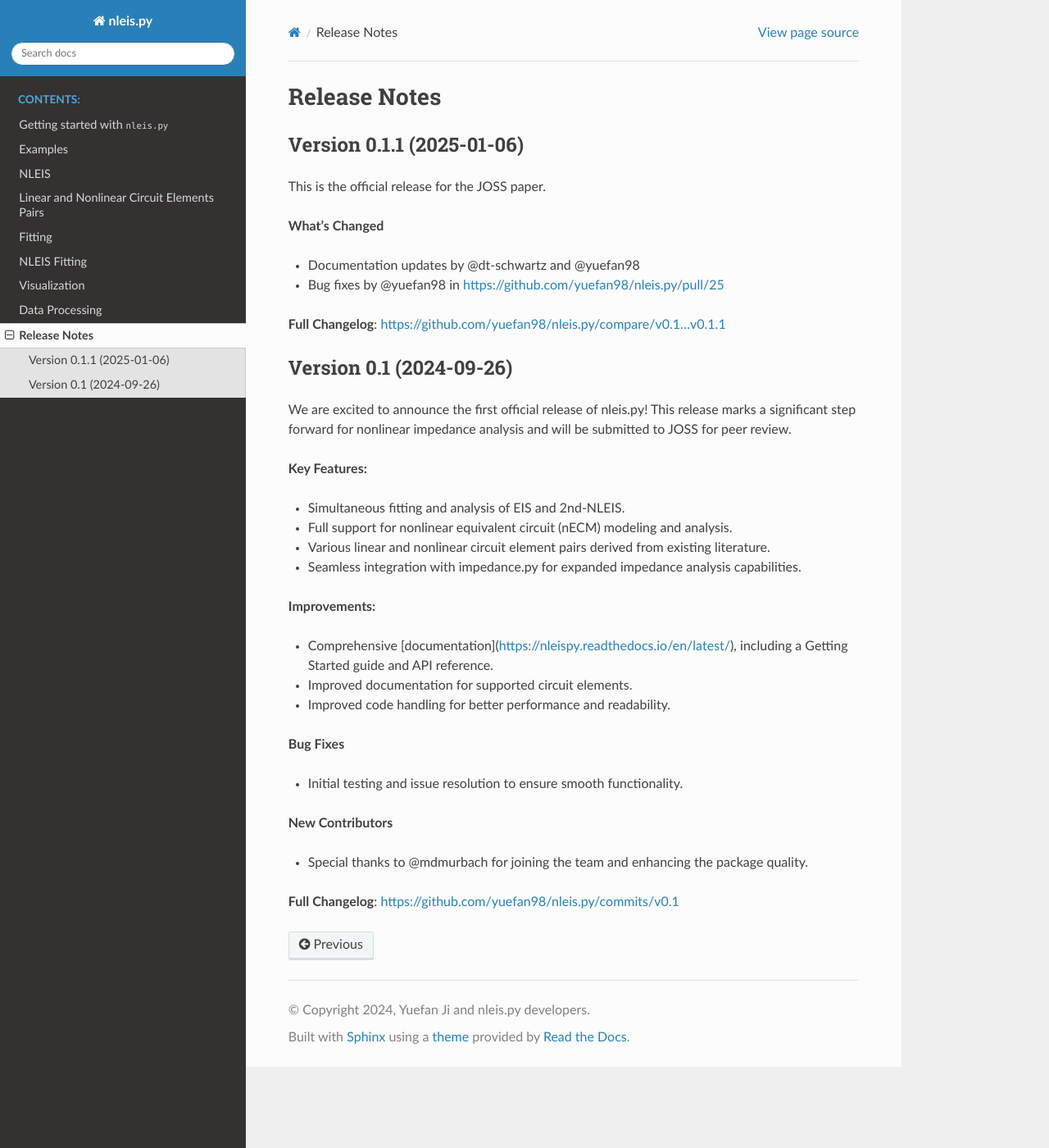
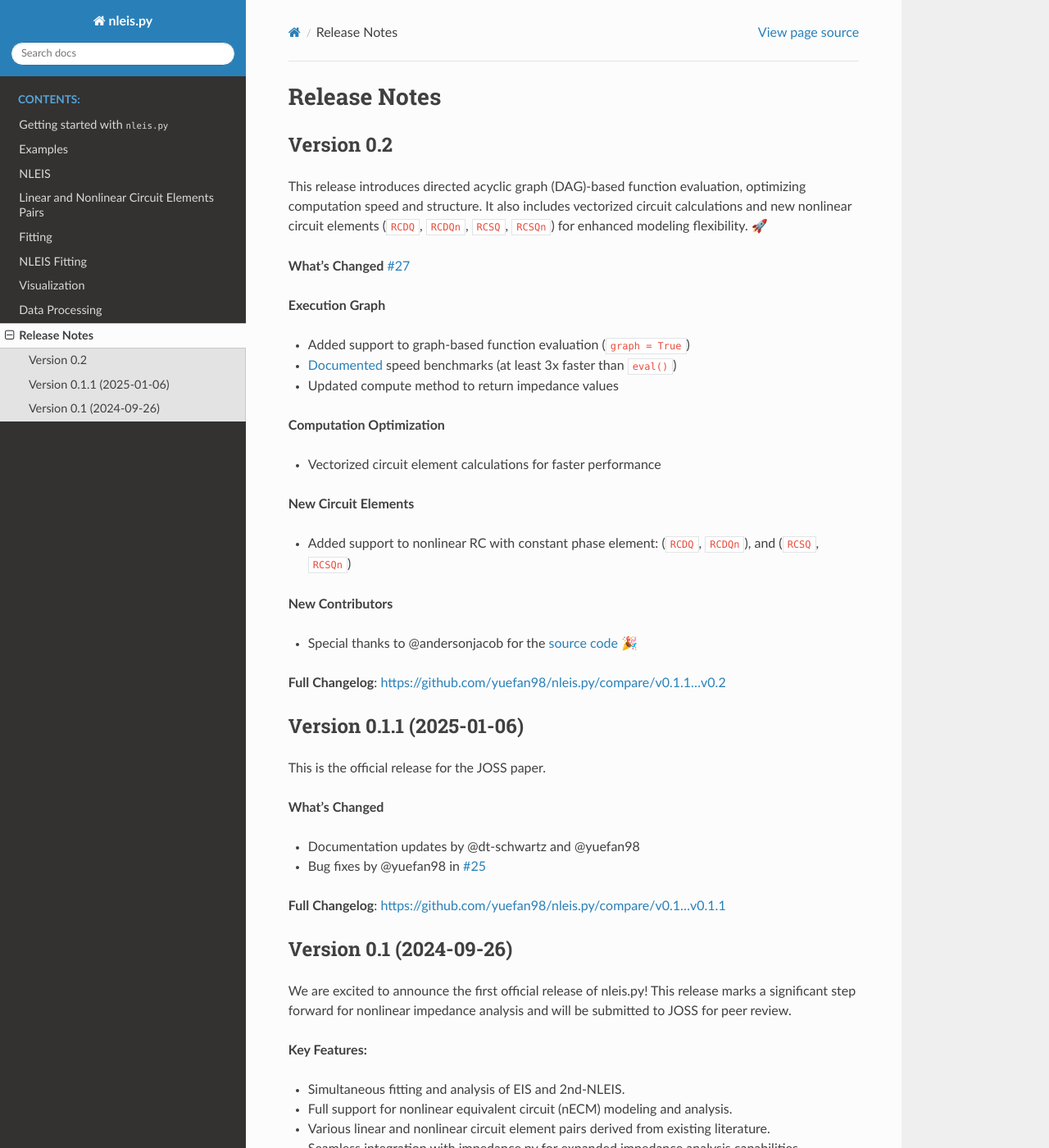
Before and after one commit to yuefan98/nleis.py, a Sphinx documentation site: the page built from docs/source/release-notes.rst, in a window 1280 px wide and 1400 px high. Shown: the whole window at 82% size. Built offline with Sphinx 7.4.7 and the Read the Docs theme 3.1.0, drawn with Linux system fonts in a browser that asks for light colours; pages that are not in the unit, such as notebooks, are missing from menus; some of the changed text lies outside the part shown.

Commit message:
* Update README and Release Note (#29)

```diff
--- a/docs/source/release-notes.rst
+++ b/docs/source/release-notes.rst
@@ -2,8 +2,32 @@
 Release Notes
 ====================
 
-.. Version 0.2
-.. ---------------------------
+Version 0.2
+---------------------------
+This release introduces directed acyclic graph (DAG)-based function evaluation, optimizing computation speed and structure.
+It also includes vectorized circuit calculations and new nonlinear circuit elements (:code:`RCDQ`, :code:`RCDQn`, :code:`RCSQ`, :code:`RCSQn`) for enhanced modeling flexibility. 🚀
+
+**What's Changed** `#27 <https://github.com/yuefan98/nleis.py/pull/27>`_
+
+**Execution Graph**
+
+- Added support to graph-based function evaluation (:code:`graph = True`)
+- `Documented <https://nleispy.readthedocs.io/en/latest/examples/graph_example.html>`_ speed benchmarks (at least 3x faster than :code:`eval()`)
+- Updated compute method to return impedance values
+
+**Computation Optimization**
+
+- Vectorized circuit element calculations for faster performance
+
+**New Circuit Elements**
+
+- Added support to nonlinear RC with constant phase element: (:code:`RCDQ`, :code:`RCDQn`), and (:code:`RCSQ`, :code:`RCSQn`)
+
+**New Contributors**
+
+- Special thanks to @andersonjacob for the `source code <https://github.com/ECSHackWeek/impedance.py/pull/308>`_ 🎉
+
+**Full Changelog**: https://github.com/yuefan98/nleis.py/compare/v0.1.1...v0.2
 
 
 Version 0.1.1 (2025-01-06)
@@ -30,7 +54,7 @@
 
 **Improvements:**
 
-- Comprehensive [documentation](https://nleispy.readthedocs.io/en/latest/), including a Getting Started guide and API reference.
+- Comprehensive `documentation <https://nleispy.readthedocs.io/en/latest/>`_, including a Getting Started guide and API reference.
 - Improved documentation for supported circuit elements.
 - Improved code handling for better performance and readability.
 
```
Also changed, not shown: other parts of docs/source/release-notes.rst (+1 -1 lines), README.md (+23 -0 lines), 1 other file.
